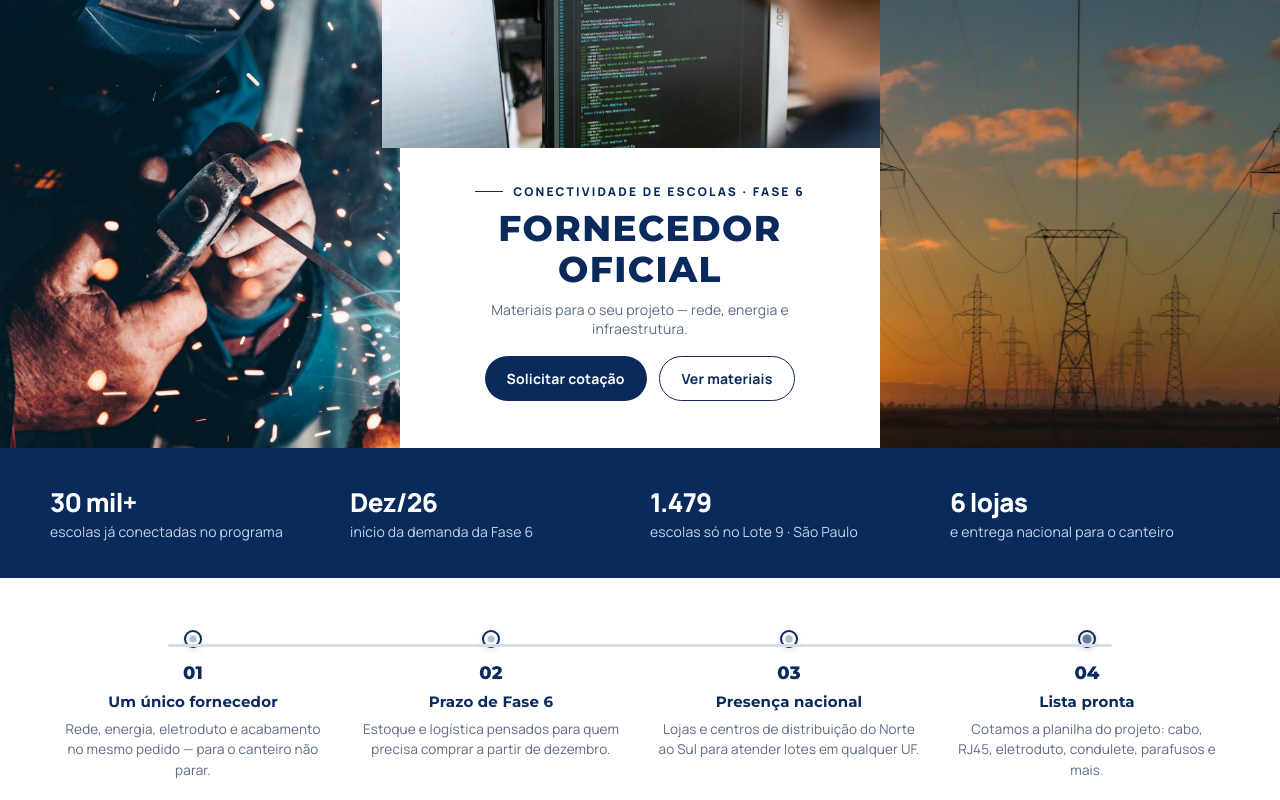
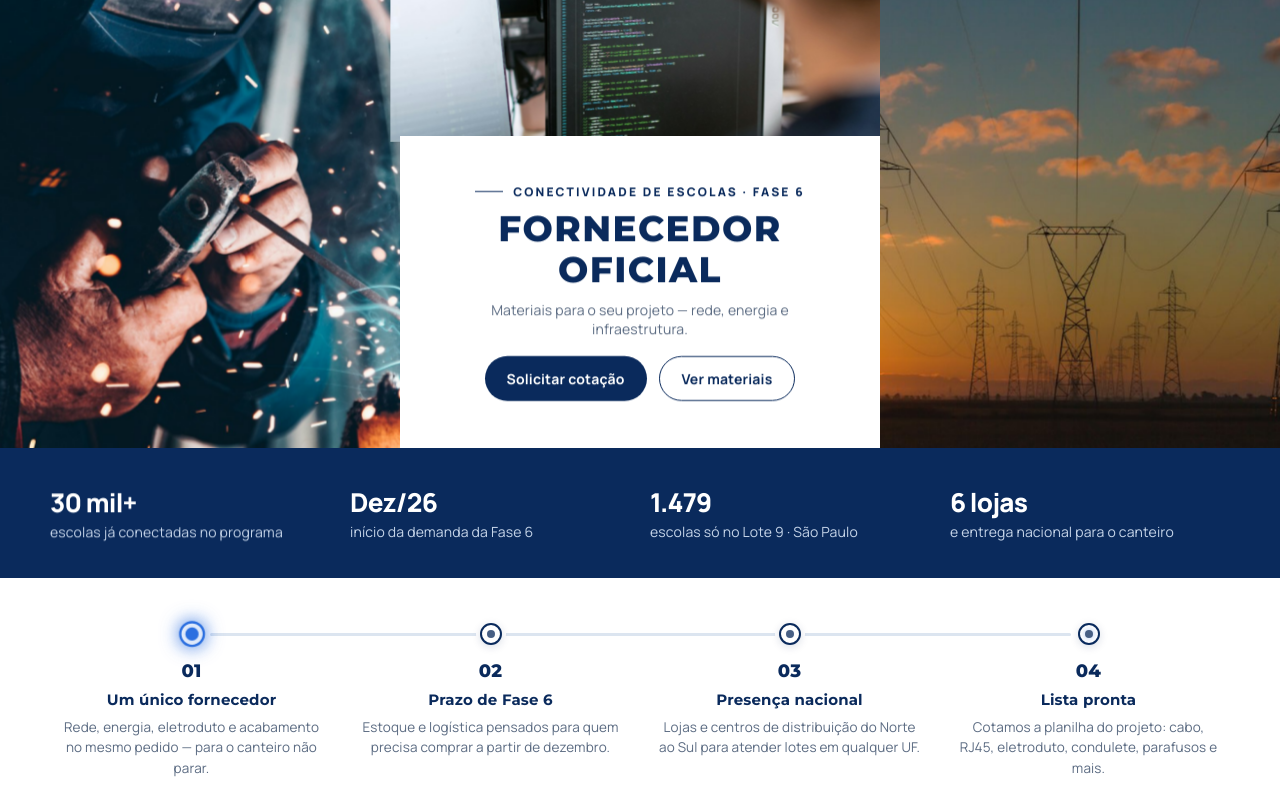
Before and after one commit to clozednebulous1k-pixel/areaparceria, a React (Vite) app: page / in a window 1280 px wide. Shown: the part 260-1060 px from the top of the page. Built offline with nearby package versions, Linux system fonts and the light colour scheme.

Commit message:
feat: alinha pontos perfeitamente dentro da linha com carregamento fase a fase e animacao de entrada/saida em fotos e frases

```diff
--- a/src/index.css
+++ b/src/index.css
@@ -625,130 +625,141 @@ select {
   line-height: 1.55;
 }
 
-.phase-line {
+/* Stepper de Fases com Carregamento Contínuo dentro da Linha */
+.phase-stepper {
+  position: relative;
+  width: 100%;
+}
+
+.phase-track-bar {
+  position: absolute;
+  top: 11px; /* 24px de altura do nó / 2 = 12px centro, linha com 3px -> top: 10.5px */
+  left: calc(12.5% + 12px);
+  right: calc(12.5% + 12px);
+  height: 3px;
+  background: #dce5f0;
+  border-radius: 99px;
+  overflow: hidden;
+  z-index: 1;
+}
+
+.phase-track-fill {
+  display: block;
+  position: absolute;
+  inset: 0;
+  border-radius: 99px;
+  background: linear-gradient(
+    90deg,
+    rgba(10, 42, 92, 0.15) 0%,
+    var(--navy) 40%,
+    #4582e8 65%,
+    #9ec2ff 85%,
+    #ffffff 95%
+  );
+  box-shadow: 0 0 10px rgba(69, 130, 232, 0.8);
+  animation: stepProgress 5.6s cubic-bezier(0.45, 0, 0.25, 1) infinite;
+}
+
+@keyframes stepProgress {
+  0% {
+    transform: translateX(-100%);
+    opacity: 0.4;
+  }
+  15% {
+    opacity: 1;
+  }
+  85% {
+    opacity: 1;
+  }
+  100% {
+    transform: translateX(110%);
+    opacity: 0.2;
+  }
+}
+
+.phase-steps {
   display: grid;
   grid-template-columns: repeat(4, 1fr);
-  gap: 12px;
+  gap: 16px;
+  position: relative;
+  z-index: 2;
+}
+
+.phase-step {
+  text-align: center;
+  padding: 0 10px 8px;
   position: relative;
 }
 
-.phase-rail {
-  position: absolute;
-  top: 14px;
-  left: 10%;
-  right: 10%;
-  height: 18px;
-  pointer-events: none;
-  z-index: 2;
+.phase-node {
+  width: 100%;
+  height: 24px;
+  display: flex;
+  align-items: center;
+  justify-content: center;
+  margin-bottom: 14px;
 }
 
-.phase-track {
-  position: absolute;
-  top: 8px;
-  left: 0;
-  right: 0;
-  height: 3px;
-  background: #d5deea;
-  overflow: hidden;
-  border-radius: 99px;
+.phase-node-ring {
+  width: 22px;
+  height: 22px;
+  border-radius: 50%;
+  background: #ffffff;
+  border: 2.5px solid var(--navy);
+  display: grid;
+  place-items: center;
+  box-shadow: 0 2px 8px rgba(10, 42, 92, 0.15), 0 0 0 4px #ffffff;
+  transition: transform 0.4s ease, border-color 0.4s ease;
+  animation: ringGlow 5.6s cubic-bezier(0.4, 0, 0.2, 1) infinite;
+  animation-delay: calc(var(--i, 0) * 1.35s);
 }
 
-.phase-flow {
-  display: block;
-  width: 45%;
-  height: 100%;
-  background: linear-gradient(
-    90deg,
-    rgba(61, 108, 181, 0) 0%,
-    rgba(61, 108, 181, 0.85) 45%,
-    #ffffff 75%,
-    rgba(158, 194, 255, 0.9) 100%
-  );
-  box-shadow: 0 0 12px rgba(61, 108, 181, 0.65);
-  animation: phaseSweep 3s cubic-bezier(0.4, 0, 0.2, 1) infinite;
-  border-radius: 99px;
-}
-
-@keyframes phaseSweep {
-  0% {
-    transform: translateX(-100%);
-    opacity: 0.3;
-  }
-  20% {
-    opacity: 1;
-  }
-  80% {
-    opacity: 1;
-  }
-  100% {
-    transform: translateX(340%);
-    opacity: 0.3;
-  }
-}
-
-.phase {
-  text-align: center;
-  padding: 0 10px 8px;
-  position: relative;
-  z-index: 1;
-}
-
-.phase-dot {
-  width: 18px;
-  height: 18px;
-  margin: 8px auto 14px;
-  border-radius: 50%;
-  background: #fff;
-  border: 2px solid var(--navy);
-  display: grid;
-  place-items: center;
-  position: relative;
-  box-shadow: 0 2px 6px rgba(10, 42, 92, 0.12);
-}
-
-.phase-pulse {
+.phase-node-core {
   width: 8px;
   height: 8px;
   border-radius: 50%;
   background: var(--navy);
-  animation: phasePulse 3s cubic-bezier(0.4, 0, 0.2, 1) infinite;
+  transition: transform 0.4s ease, background-color 0.4s ease;
+  animation: corePulse 5.6s cubic-bezier(0.4, 0, 0.2, 1) infinite;
+  animation-delay: calc(var(--i, 0) * 1.35s);
 }
 
-.phase:nth-child(2) .phase-pulse {
-  animation-delay: 0.15s;
-}
-.phase:nth-child(3) .phase-pulse {
-  animation-delay: 0.75s;
-}
-.phase:nth-child(4) .phase-pulse {
-  animation-delay: 1.35s;
-}
-.phase:nth-child(5) .phase-pulse {
-  animation-delay: 1.95s;
-}
-
-@keyframes phasePulse {
-  0%,
-  60%,
-  100% {
-    transform: scale(0.9);
-    opacity: 0.3;
+@keyframes ringGlow {
+  0%, 15%, 100% {
+    border-color: var(--navy);
+    box-shadow: 0 2px 8px rgba(10, 42, 92, 0.15), 0 0 0 4px #ffffff;
+    transform: scale(1);
   }
-  25% {
-    transform: scale(1.4);
-    opacity: 1;
-    box-shadow: 0 0 8px rgba(10, 42, 92, 0.7);
+  5%, 10% {
+    border-color: #2b6fe0;
+    box-shadow: 0 0 16px rgba(43, 111, 224, 0.75), 0 0 0 4px #ffffff;
+    transform: scale(1.18);
   }
 }
 
-.phase .n {
+@keyframes corePulse {
+  0%, 15%, 100% {
+    transform: scale(1);
+    background: var(--navy);
+    opacity: 0.75;
+  }
+  5%, 10% {
+    transform: scale(1.4);
+    background: #2b6fe0;
+    opacity: 1;
+    box-shadow: 0 0 10px rgba(43, 111, 224, 0.9);
+  }
+}
+
+.phase-step .n {
   font-family: var(--serif);
   font-size: 18px;
   font-weight: 800;
   color: var(--navy);
+  letter-spacing: 0.02em;
 }
 
-.phase h3 {
+.phase-step h3 {
   font-family: var(--serif);
   font-weight: 700;
   color: var(--navy);
@@ -757,7 +768,7 @@ select {
   text-align: center;
 }
 
-.phase p {
+.phase-step p {
   margin: 0;
   color: var(--muted);
   line-height: 1.5;
@@ -1338,65 +1349,73 @@ select {
 }
 
 @media (max-width: 1080px) {
-  .phase-line {
+  .phase-steps {
     grid-template-columns: 1fr 1fr;
     row-gap: 28px;
   }
-  .phase-rail {
+  .phase-track-bar {
     display: none;
   }
 }
 
 [data-motion] {
   opacity: 0;
+  will-change: opacity, transform;
   transition:
-    opacity 0.7s ease,
-    transform 0.85s cubic-bezier(0.22, 1, 0.36, 1);
+    opacity 0.65s cubic-bezier(0.16, 1, 0.3, 1),
+    transform 0.75s cubic-bezier(0.16, 1, 0.3, 1);
   transition-delay: var(--d, 0s);
 }
 
 [data-motion='up'] {
-  transform: translateY(40px);
+  transform: translateY(32px);
 }
 
 [data-motion='down'] {
-  transform: translateY(-40px);
+  transform: translateY(-32px);
 }
 
 [data-motion='left'] {
-  transform: translateX(-56px);
+  transform: translateX(-40px);
 }
 
 [data-motion='right'] {
-  transform: translateX(56px);
+  transform: translateX(40px);
 }
 
 [data-motion='zoom'] {
-  transform: scale(0.9);
+  transform: scale(0.92);
 }
 
 [data-motion].is-in {
   opacity: 1;
-  transform: none;
+  transform: translate(0, 0) scale(1);
 }
 
+/* Efeito de zoom e profundidade nas fotos na entrada e saída */
 .hero-panel img,
 .hero-mid-photo img,
 .split-img img,
 .card img,
 .sku img {
-  transition: transform 9s ease;
+  will-change: transform, filter;
+  transition:
+    transform 0.9s cubic-bezier(0.16, 1, 0.3, 1),
+    filter 0.9s ease;
+  filter: brightness(0.96);
 }
 
 .hero-panel.is-in img,
 .hero-mid-photo.is-in img {
-  transform: scale(1.08);
+  transform: scale(1.04);
+  filter: brightness(1);
 }
 
 .card.is-in img,
 .sku.is-in img,
 .split-img.is-in img {
-  transform: scale(1.05);
+  transform: scale(1.03);
+  filter: brightness(1);
 }
 
 @media (prefers-reduced-motion: reduce) {
@@ -1404,8 +1423,9 @@ select {
   .intro-menu,
   .intro-bar,
   .hero h1,
-  .phase-flow,
-  .phase-pulse {
+  .phase-track-fill,
+  .phase-node-ring,
+  .phase-node-core {
     animation: none;
   }
   [data-motion] {
@@ -1419,5 +1439,6 @@ select {
   .sku.is-in img,
   .split-img.is-in img {
     transform: none;
+    filter: none;
   }
 }
--- a/src/pages/Home.tsx
+++ b/src/pages/Home.tsx
@@ -53,27 +53,29 @@ export default function Home() {
 
       <section className="section tight">
         <div className="wrap">
-          <div className="phase-line" aria-label="Fases do atendimento">
-            <div className="phase-rail" aria-hidden="true">
-              <div className="phase-track">
-                <span className="phase-flow" />
+          <div className="phase-stepper" aria-label="Fases do atendimento">
+            <div className="phase-track-bar" aria-hidden="true">
+              <span className="phase-track-fill" />
             </div>
-            </div>
+            <div className="phase-steps">
               {diffs.map((d, i) => (
                 <article
                   key={d.n}
-                className="phase"
+                  className="phase-step"
                   data-motion={motions[i % motions.length]}
-                style={{ '--d': `${i * 0.12}s` } as CSSProperties}
+                  style={{ '--d': `${i * 0.12}s`, '--i': i } as CSSProperties}
                 >
-                <span className="phase-dot">
-                  <span className="phase-pulse" />
+                  <div className="phase-node">
+                    <span className="phase-node-ring">
+                      <span className="phase-node-core" />
                     </span>
+                  </div>
                   <div className="n">{d.n}</div>
                   <h3>{d.title}</h3>
                   <p>{d.text}</p>
                 </article>
               ))}
+            </div>
           </div>
         </div>
       </section>
--- a/src/pages/Noticia.tsx
+++ b/src/pages/Noticia.tsx
@@ -17,7 +17,7 @@ export default function Noticia() {
   return (
     <main>
       <section className="page-hero">
-        <div className="wrap page-title article">
+        <div className="wrap page-title article" data-motion="up">
           <div className="section-index">
             {item.category} · {item.date}
           </div>
@@ -27,11 +27,13 @@ export default function Noticia() {
       </section>
       <section className="section">
         <div className="wrap article">
-          <img
-            src={item.image}
-            alt=""
-            style={{ width: '100%', borderRadius: 24, height: 380, objectFit: 'cover', marginBottom: 32 }}
-          />
+          <div data-motion="zoom">
+            <img
+              src={item.image}
+              alt=""
+              style={{ width: '100%', borderRadius: 24, height: 380, objectFit: 'cover', marginBottom: 32 }}
+            />
+          </div>
           <p>
             Na AREA, acreditamos que especificação correta reduz retrabalho,
             aumenta a vida útil da instalação e protege quem usa o ambiente no
```
Lines whose indentation alone changed are shown as unchanged.
